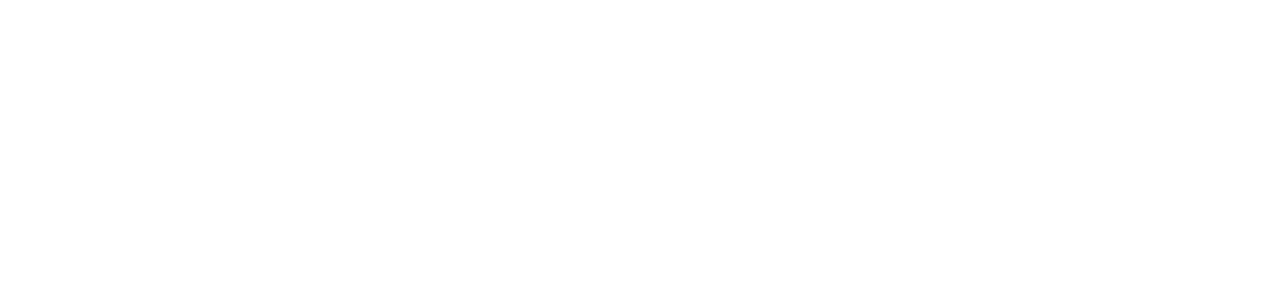
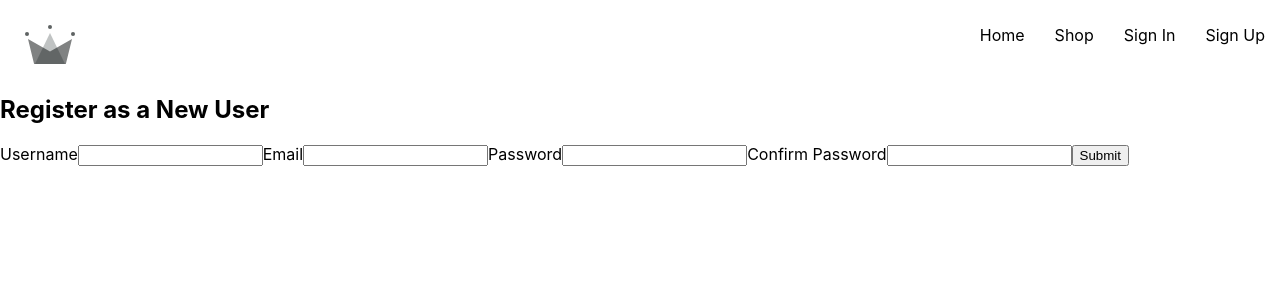
Before and after one commit to ehoversten/Marketplace, a React (Create React App) app: page /register in a window 1280 px wide. Before the commit this address had no page. Shown: the top 300 px of the page. Built offline with nearby package versions, Linux system fonts and the light colour scheme.

Commit message:
started register form component

```diff
--- a/src/App.js
+++ b/src/App.js
@@ -3,6 +3,7 @@
 import Navigation from './routes/navigation/navigation';
 import Home from './routes/home/home';
 import SignIn from './routes/sign-in/sign-in';
+import Register from './routes/sign-in/register';
 
 const Shop = () => {
   return (
@@ -19,6 +20,7 @@
         <Route path='home' element={ <Home /> } />
         <Route path='shop' element={ <Shop /> } />
         <Route path='sign-in' element={ <SignIn /> } />
+        <Route path='register' element={ <Register /> } />
       </Route>
     </Routes>
   );
--- a/src/routes/navigation/navigation.jsx
+++ b/src/routes/navigation/navigation.jsx
@@ -14,6 +14,7 @@
                 <Link className="nav-link" to="/home">Home</Link>
                 <Link className="nav-link" to="/shop">Shop</Link>
                 <Link className="nav-link" to="/sign-in">Sign In</Link>
+                <Link className="nav-link" to="/register">Sign Up</Link>
             </div>
         </div>
         <Outlet />
--- /dev/null
+++ b/src/routes/sign-in/register.jsx
@@ -0,0 +1,46 @@
+import { confirmPasswordReset } from "@firebase/auth";
+import { Fragment, useState } from "react";
+
+const defaultFormFields = {
+    displayName: '',
+    email: '',
+    password: '',
+    confirmPassword: ''
+}
+
+const Register = () => {
+
+    const [formFields, setFormFields] = useState(defaultFormFields);
+    const { displayName, email, password, confirmPassword } = formFields;
+
+    console.log(formFields);
+
+    const handleChange = (event) => {
+        const { name, value } = event.target;
+
+        setFormFields({...formFields, [name]: value });
+    }
+
+    return (
+        <Fragment>
+            <h2>Register as a New User</h2>
+            <form onSubmit={() => {}}>
+                <label>Username</label>
+                <input type="text" onChange={handleChange} name="displayName" value={displayName} required/>
+
+                <label>Email</label>
+                <input type="email" onChange={handleChange} name="email" value={email} required/>
+
+                <label>Password</label>
+                <input type="password" onChange={handleChange} name="password" value={password} required/>
+
+                <label>Confirm Password</label>
+                <input type="password" onChange={handleChange} name="confirmPassword" value={confirmPassword} required/>
+
+                <button type="submit" className="btn btn-primary">Submit</button>
+            </form>
+        </Fragment>
+    )
+}
+
+export default Register;
--- a/src/utils/firebase/firebase.js
+++ b/src/utils/firebase/firebase.js
@@ -23,6 +23,7 @@
 
 export const auth = getAuth();
 export const signInWithGooglePopup = () => signInWithPopup(auth, provider);
+export const signInWithGoogleRedirect = () => signInWithRedirect(auth, provider);
 export const db = getFirestore();
 
 export const createUserDocumentFromAuth = async (userAuth) => {
```
